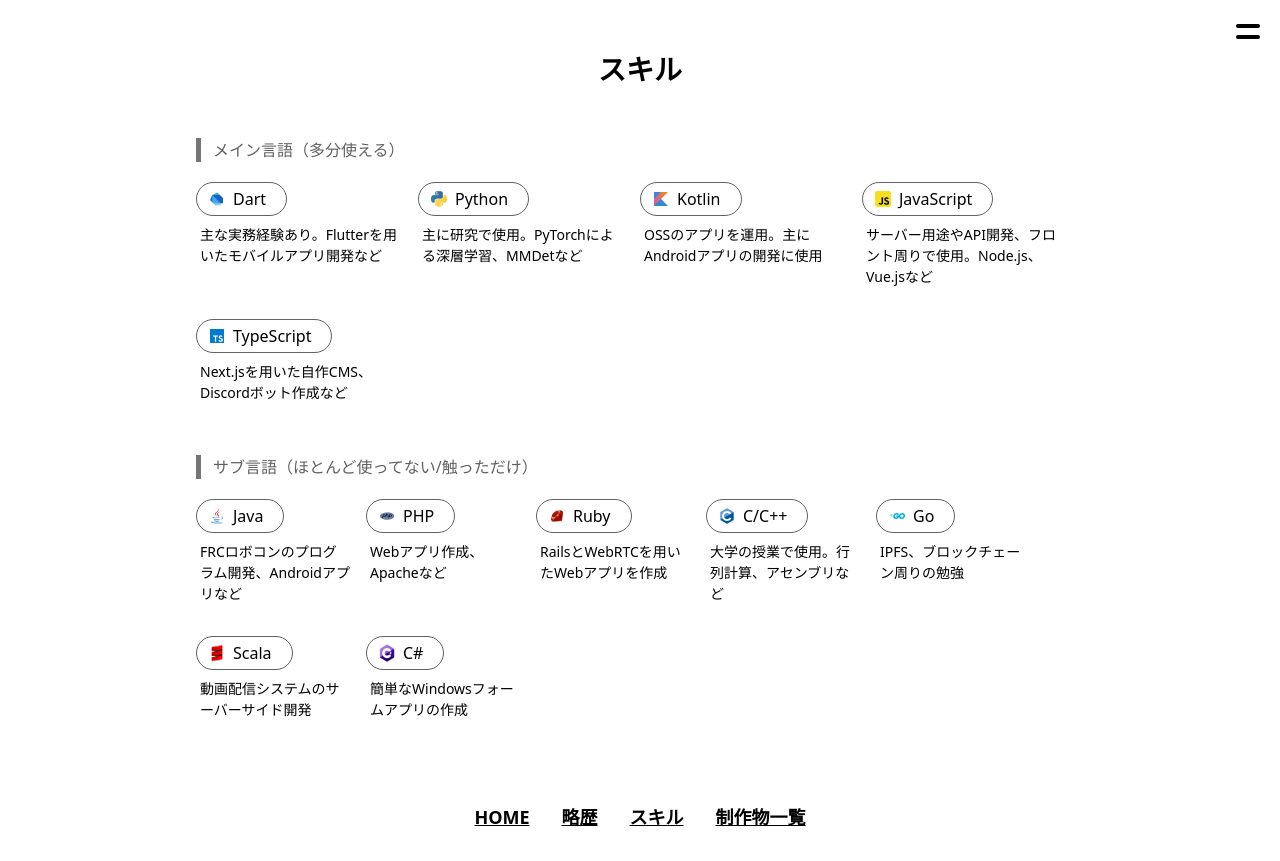
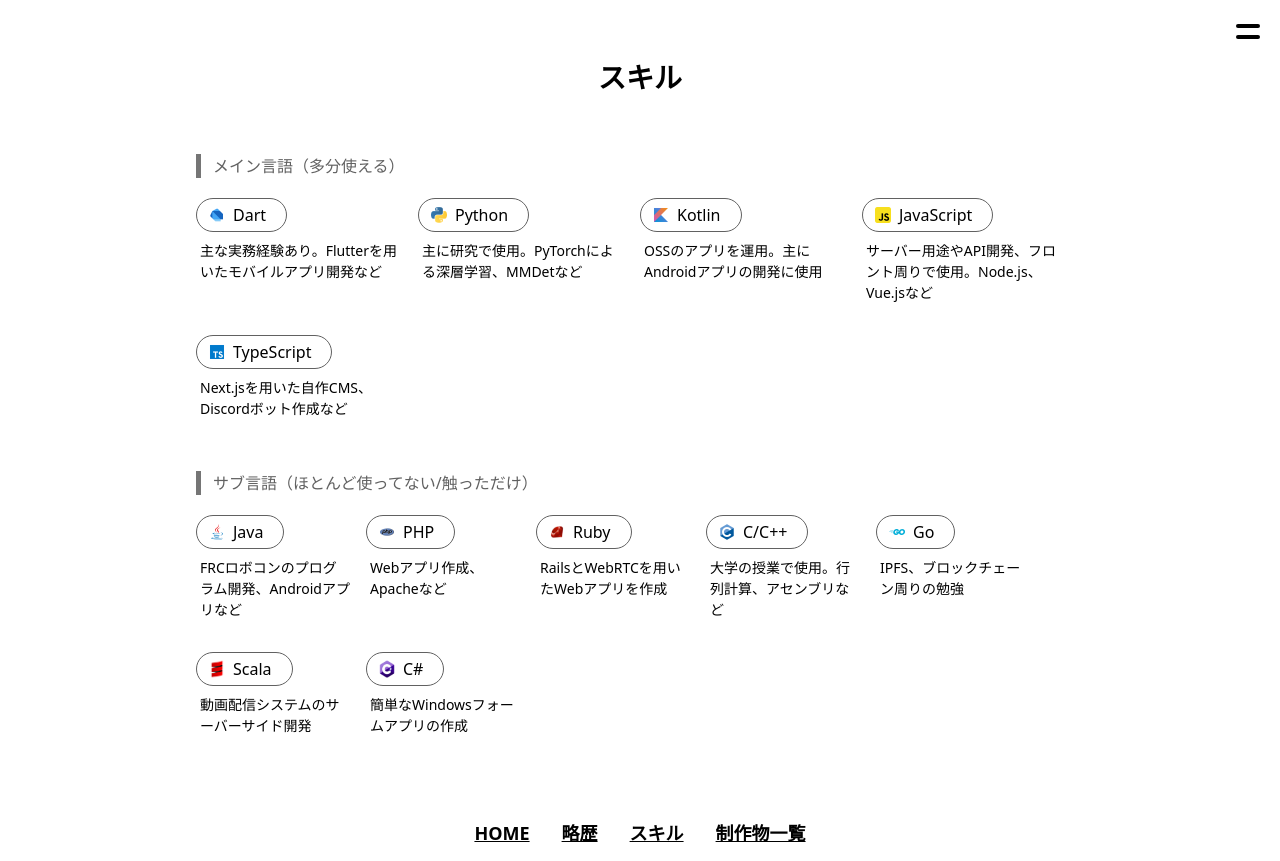
Before and after one commit to sakusaku3939/my-page, a Next.js app: page /skills in a window 1280 px wide. Built offline with nearby package versions, Linux system fonts and the light colour scheme; no server answers.

Commit message:
Modify a padding

```diff
--- a/src/styles/index.module.css
+++ b/src/styles/index.module.css
@@ -108,7 +108,7 @@
     text-align: center;
     font-size: 28px;
     font-weight: bold;
-    padding: 48px 16px;
+    padding: 56px 16px;
 }
 
 .profileTitle div {
```
